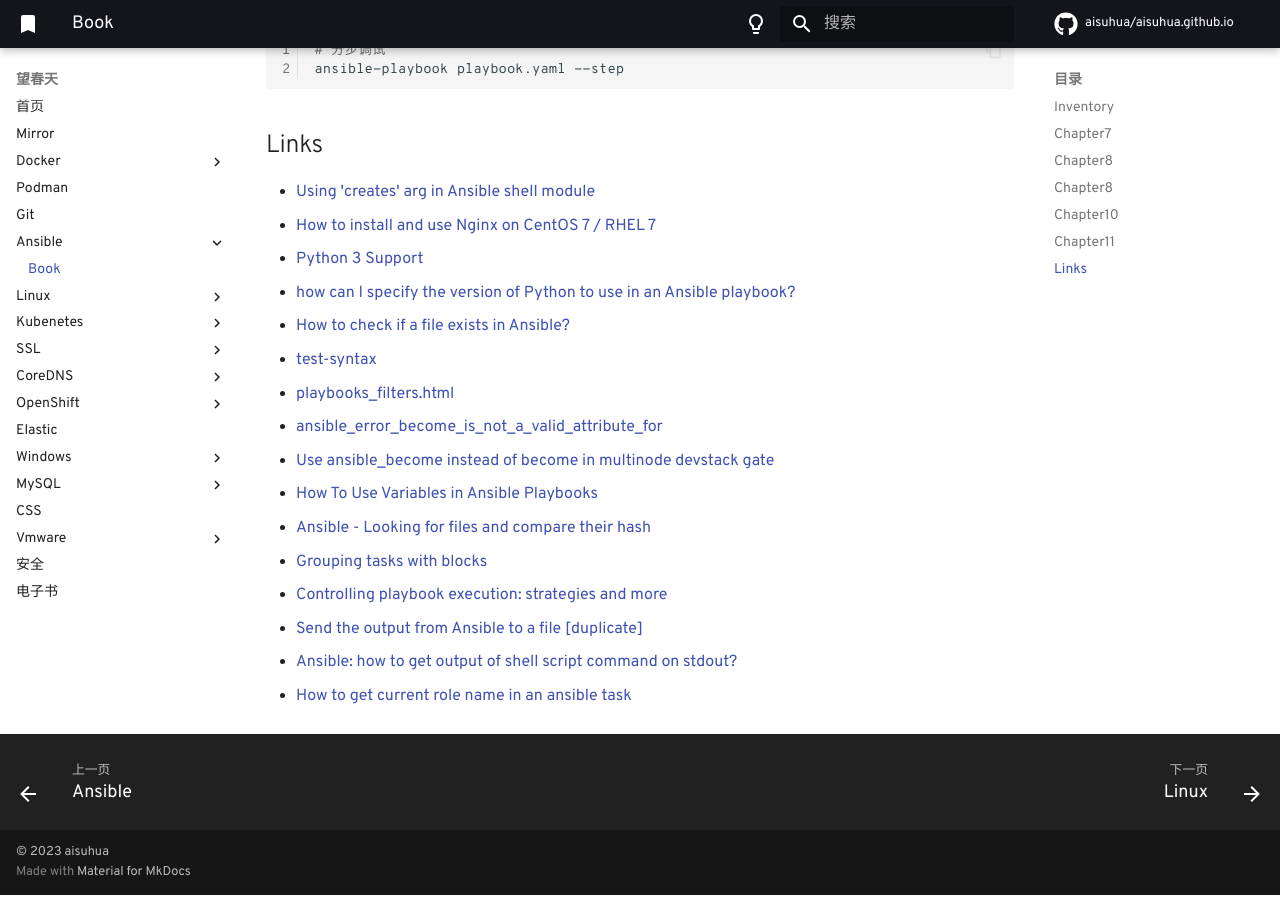
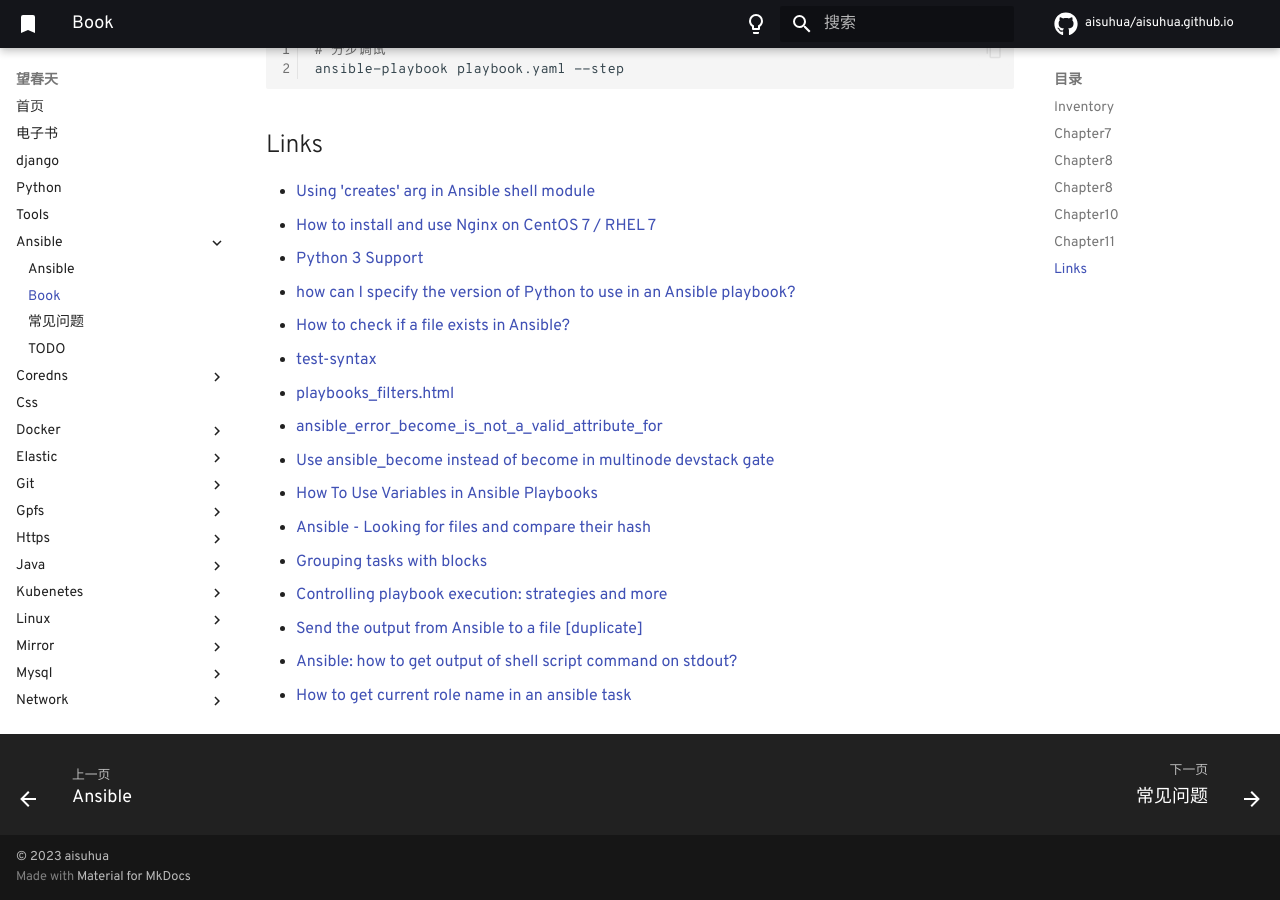
Before and after one commit to aisuhua/aisuhua.github.io, an MkDocs documentation site: the page built from docs/ansible/book.md, in a window 1280 px wide and 900 px high, scrolled down 2915 px. Built offline with MkDocs 1.6.1 and Material for MkDocs 9.7.7, drawn with Linux system fonts in a browser that asks for light colours; comment, search, counter and statistics services are not loaded; some of the changed lines change nothing that is shown.

Commit message:
remove un used

```diff
--- a/mkdocs.yml
+++ b/mkdocs.yml
@@ -106,81 +106,6 @@ plugins:
   - git-authors:
       show_email_address: false
   - glightbox
-  - with-pdf:
-      toc_level: 3
-      ordered_chapter_level: 3
-      output_path: /src/document.pdf
-      author: 苏志华
-  - print-site
-
-nav:
-  - 首页: index.md
-  - Mirror: mirror.md
-  - Docker:
-    - Docker: docker/index.md
-    - 安装: docker/install.md
-    - 私有仓库: docker/private.md
-  - Podman:
-    - Podman: podman/index.md
-  - Git:
-    - Git: git/index.md
-  - Ansible:
-    - Ansible: ansible/index.md
-    - Book: ansible/book.md
-  - Linux:
-    - Linux: linux/index.md
-    - TODO: linux/TODO.md
-    - 用户管理: linux/user.md
-    - Shell: linux/shell.md
-    - SSH: linux/ssh.md
-    - Network: linux/network.md
-    - Chrony: linux/chrony.md
-    - Ubuntu: linux/ubuntu.md
-    - LVM: linux/lvm.md
-    - iptables: linux/iptables.md
-    - VIM: linux/vim.md
-    - Security: linux/security.md
-    - Grub: linux/grub.md
-    - Journalctl: linux/journalctl.md
-    - Kylin: linux/kylin.md
-    - Alpine: linux/alpine/index.md
-    - FTP: linux/ftp.md
-    - ISO: linux/iso.md
-    - PDF: linux/pdf.md
-    - 概念理解: linux/concepts.md
-  - Kubenetes:
-    - minikube: kubenetes/minikube.md
-  - SSL:
-    - 导入证书: ssl/import.md
-  - CoreDNS:
-    - CoreDNS: coredns/index.md
-    - 安装: coredns/install.md
-    - 客户端配置: coredns/client.md
-  - OpenShift:
-    - OpenShift: openshift/index.md
-    - 安装:
-        - 安装: openshift/install/index.md
-        - 准备安装介质: openshift/install/download.md
-        - 添加域名解析: openshift/install/dns.md
-        - 配置负载均衡: openshift/install/lb.md
-    - 初始化: openshift/init.md
-    - 审计日志: openshift/audit.md
-    - 常见问题: openshift/faq.md
-  - Elastic:
-    - Elastic: elastic/index.md
-  - Windows:
-    - 工具: windows/tools.md
-    - WSL: windows/wsl.md
-  - MySQL:
-    - 修改字符集为 utf8mb4: mysql/utf8mb4.md
-  - CSS:
-    - CSS: css/index.md
-  - Vmware:
-    - 常见问题: vmware/faq.md
-  - 安全:
-    - 安全: security/index.md
-  - 电子书: book.md
-
 
 extra_css:
   - assets/stylesheets/font.css
```
